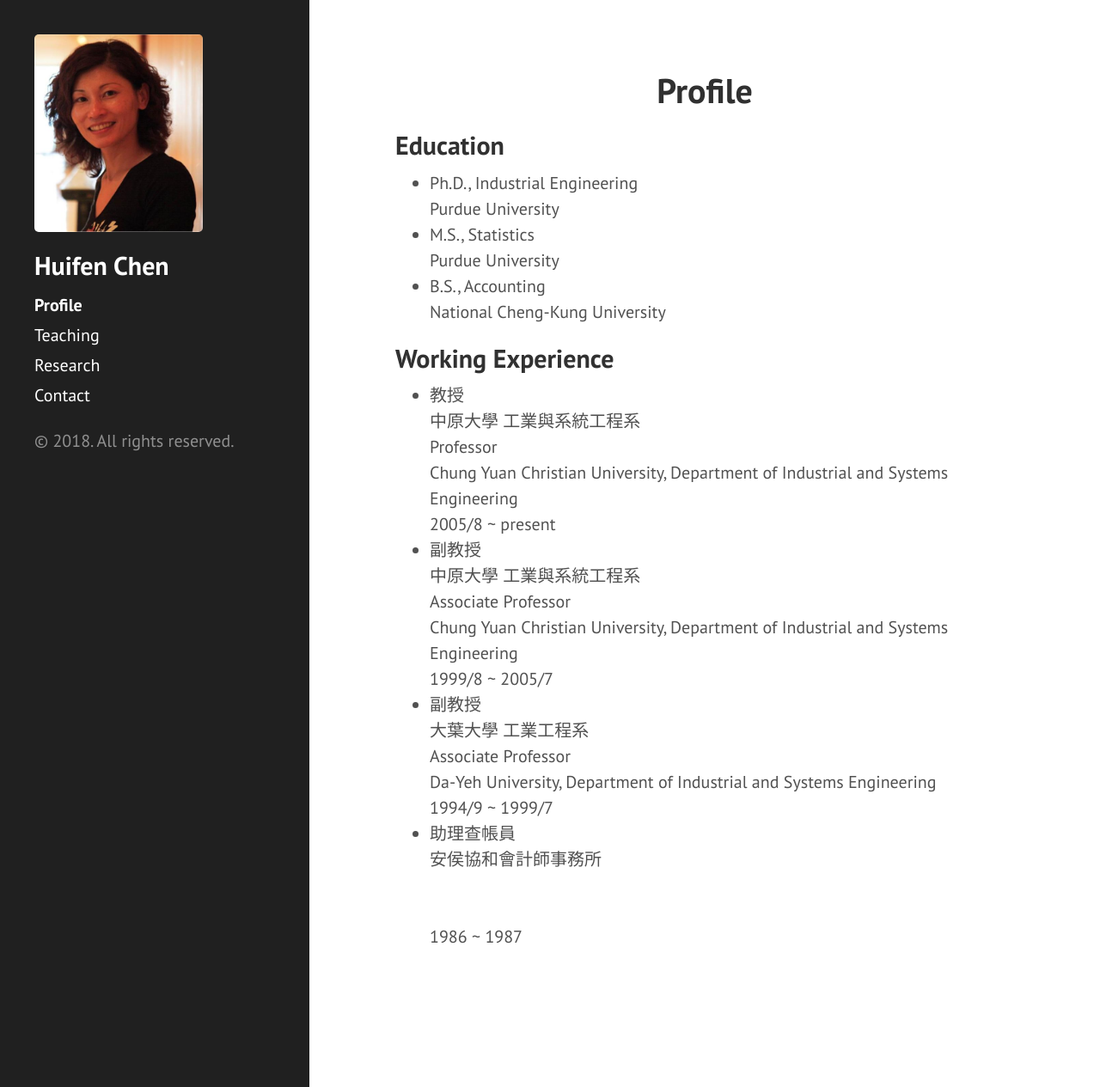
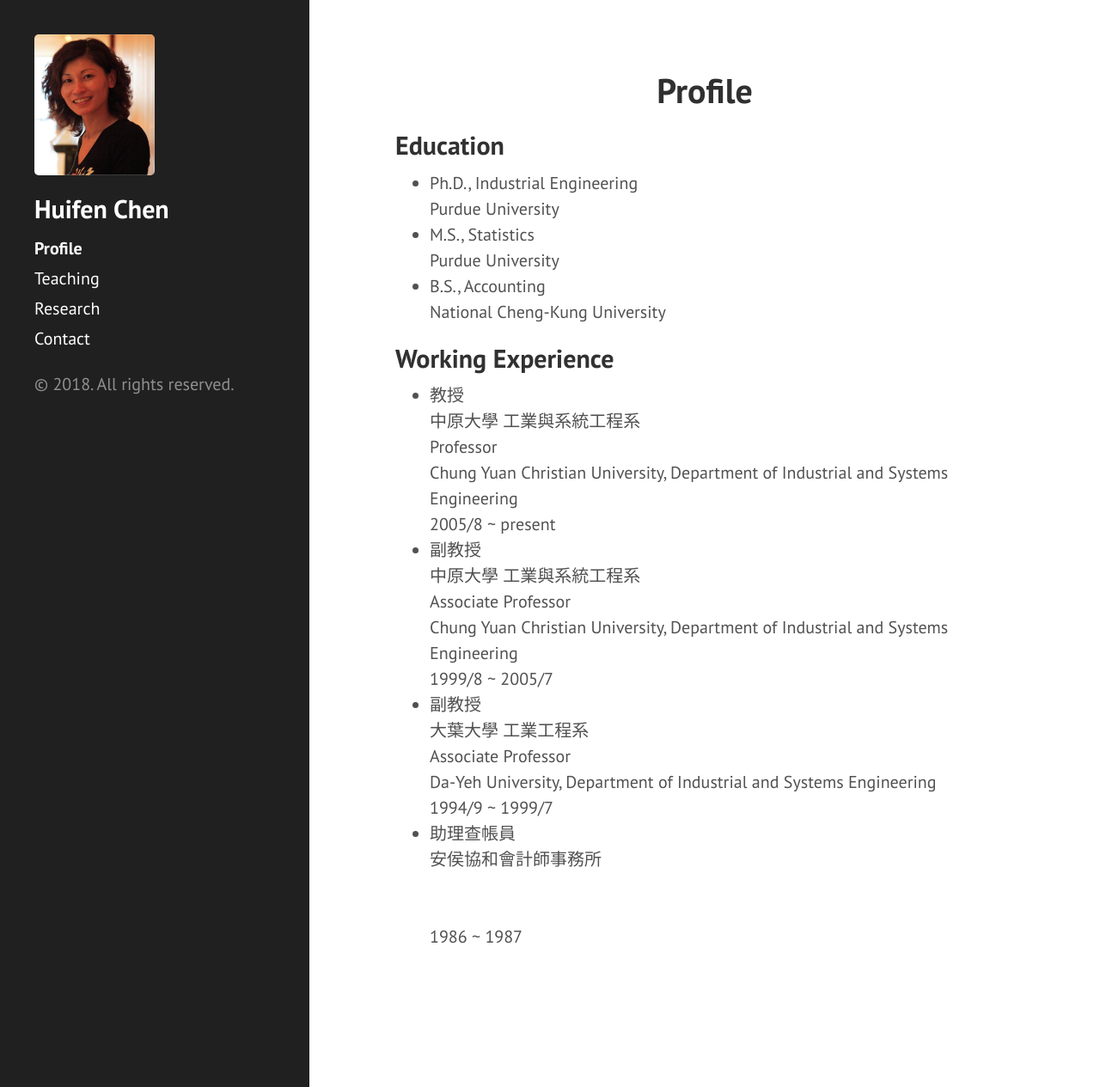
Before and after one commit to huifenchen/huifenchen.github.io, a Jekyll site: the page built from index.html, in a window 1280 px wide and 1265 px high. Shown: the whole window at 86% size. Built offline with Jekyll 4.4.1, drawn with Linux system fonts in a browser that asks for light colours; nearby versions of some CDN libraries.

Commit message:
pic size change

```diff
--- a/_includes/sidebar.html
+++ b/_includes/sidebar.html
@@ -1,7 +1,7 @@
 <div class="sidebar">
   <div class="container">
     <div class="sidebar-about">
-      <img src="/public/pic.jpg" alt="" width="70%">
+      <img src="/public/pic.jpg" alt="" width="50%">
       <h2>
         <a href="/">
           {{ site.title }}
```
